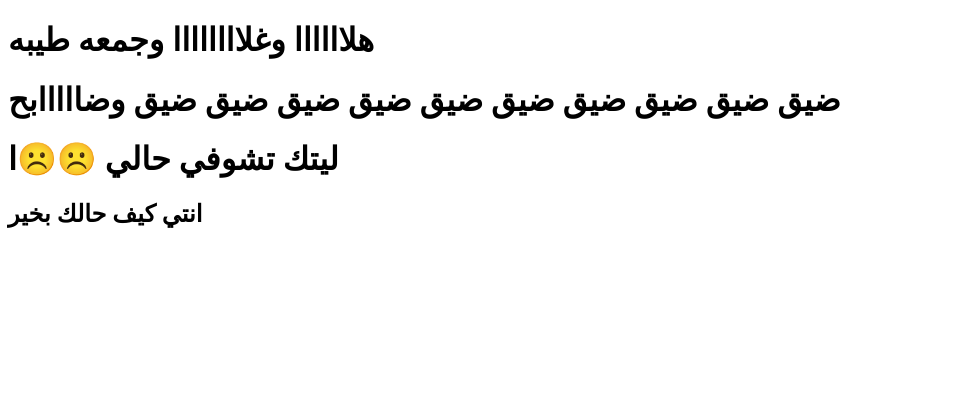
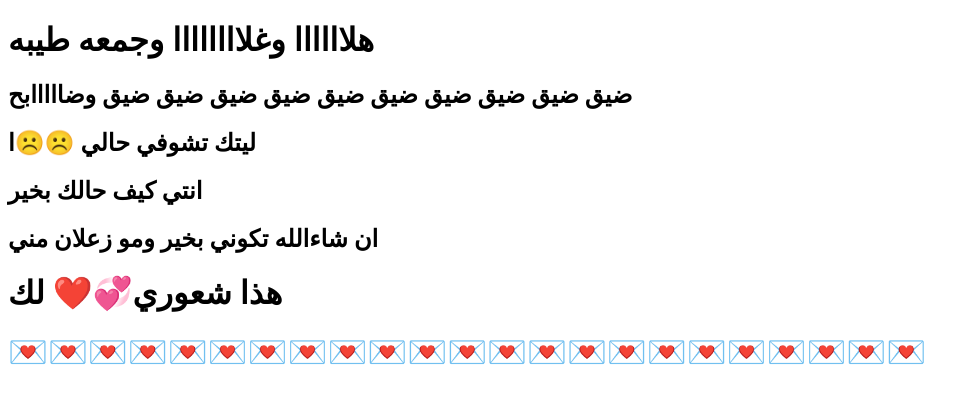
Before and after one commit to albshyryhsam/Raffa, a plain HTML site: page index.html in a window 1280 px wide. Shown: the whole page, without its empty margins (0-980 px from the left). Drawn offline with Linux system fonts and the light colour scheme.

Commit message:
Add files via upload

```diff
--- a/index.html
+++ b/index.html
@@ -6,8 +6,11 @@
 </head>
 <body>
     <h1>هلاااااا وغلاااااااا وجمعه طيبه </h1>
-    <h1>ضيق ضيق ضيق ضيق ضيق ضيق ضيق ضيق ضيق ضيق وضااااابح </h1>
-    <h1>ليتك تشوفي حالي ☹️☹️ا</h1>
+    <h2>ضيق ضيق ضيق ضيق ضيق ضيق ضيق ضيق ضيق ضيق وضااااابح </h2>
+    <h2>ليتك تشوفي حالي ☹️☹️ا</h2>
     <h2>انتي كيف حالك بخير </h2>
+    <h2>ان شاءالله تكوني بخير ومو زعلان مني</h2>
+    <h1>هذا شعوري💞❤️ لك</h1>
+    <h1>💌💌💌💌💌💌💌💌💌💌💌💌💌💌💌💌💌💌💌💌💌💌💌</h1>
 </body>
 </html>
```
